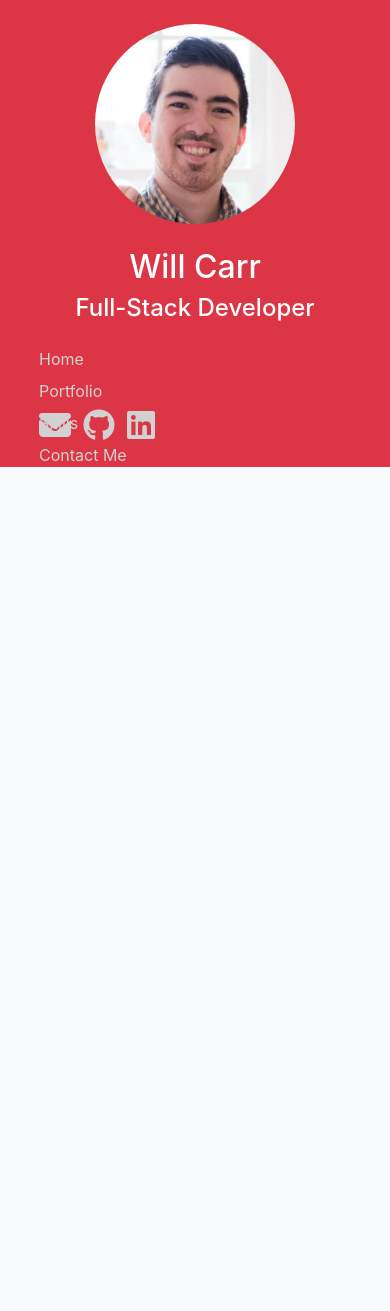
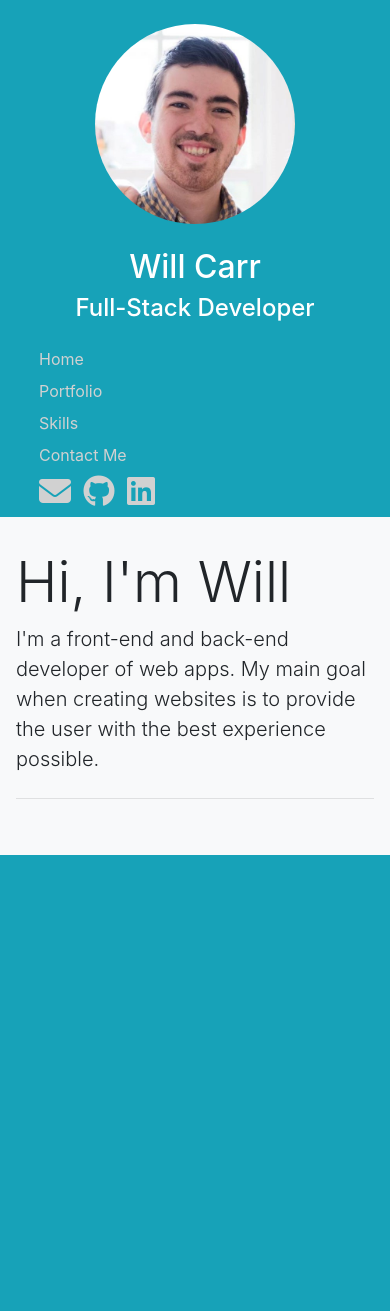
Before and after one commit to Will-Carr/willcarr.dev, a PHP site: page / in a window 390 px wide. After the commit the page ends 855 px from the top, so only its background shows below. Run offline with PHP 8.4, Linux system fonts and the light colour scheme; some libraries are stand-ins or nearby versions.

Commit message:
Main + style

```diff
--- a/index.html
+++ b/index.html
@@ -15,7 +15,7 @@
     <div class="container-fluid">
       <div class="row">
 
-        <div id="sidebar" class="col-12 col-md-4 bg-danger">
+        <div id="sidebar" class="col-12 col-md-3 bg-info">
           <img id="headshot" class="d-block rounded-circle w-75 mx-auto mt-4" src="./images/headshot.jpg" />
           <h2 class="sidebar-text text-center mt-4">Will Carr</h2>
           <h4 class="sidebar-text text-center">Full-Stack Developer</h4>
@@ -25,8 +25,8 @@
             <div class="mt-2"><a href="/portfolio/">Portfolio</a></div>
             <div class="mt-2"><a href="/skills/">Skills</a></div>
             <div class="mt-2"><a href="/contact/">Contact Me</a></div>
-            <div id="icons">
-              <a class="mr-2" href="mailto:will@willcarr.dev"><i class="fas fa-2x fa-envelope"></i></a>
+            <div id="icons" class="my-2">
+              <a class="mr-2" href="mailto:will@willcarr.dev" target="_blank"><i class="fas fa-2x fa-envelope"></i></a>
               <a class="mr-2" href="https://github.com/Will-Carr" target="_blank"><i class="fab fa-2x fa-github"></i></a>
               <a href="https://www.linkedin.com/in/william-carr-133a8510b/" target="_blank"><i class="fab fa-2x fa-linkedin"></i></a>
             </div>
@@ -34,8 +34,14 @@
 
         </div>
 
-        <div id="main" class="col-12 col-md-8 bg-light">
-
+        <div id="main" class="col-12 col-md-9 bg-light d-flex align-items-center">
+          <div>
+            <h1 class="display-4">Hi, I'm Will</h1>
+            <p class="lead">I'm a front-end and back-end developer of web apps.
+                            My main goal when creating websites is to provide the user with the best experience possible.</p>
+            <hr class="my-4">
+            <!-- <a class="btn btn-primary btn-lg" href="#" role="button">Learn more</a> -->
+          </div>
         </div>
 
       </div>
--- a/style.css
+++ b/style.css
@@ -45,7 +45,7 @@
 
 #icons {
   position: absolute;
-  bottom: 1.5em;
+  bottom: 1em;
 }
 
 #main {
@@ -53,6 +53,11 @@
   top: 0;
   right: 0;
   min-height: 100vh;
+  padding: 4rem 2rem;
+}
+
+.jumbotron {
+
 }
 
 @media (max-width: 768px){
@@ -61,9 +66,15 @@
     height: auto;
   }
 
+  #icons {
+    position: relative;
+    bottom: initial;
+  }
+
   #main {
     /* Change this when we know the height of main */
     position: relative;
-    min-height: 100vh;
+    min-height: calc(100vh - 20em - 200px);
+    padding: 2rem 1rem;
   }
 }
```
